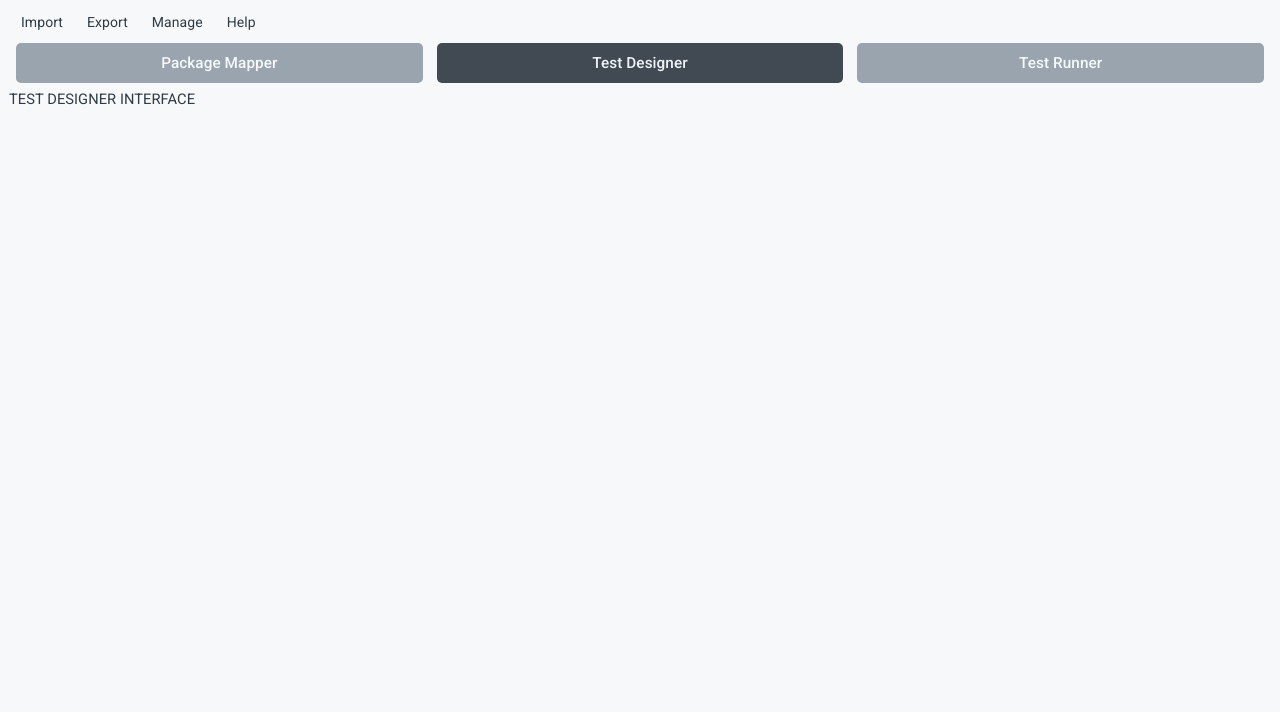
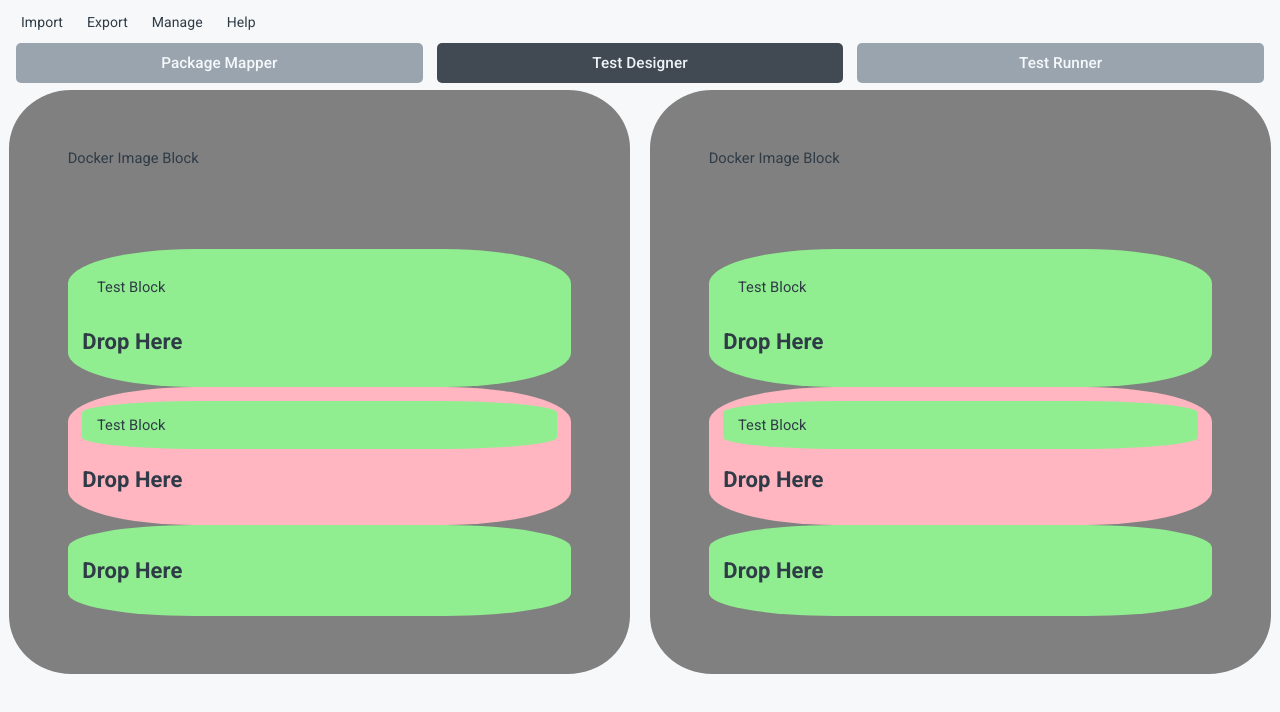
Before and after one commit to zakattack9/PYTOPE, a React (Create React App) app in the folder app/: page /test-designer in a window 1280 px wide. Shown: the top 712 px of the page. Built offline with nearby package versions, Linux system fonts and the light colour scheme.

Commit message:
added basic drag and drop

```diff
--- /dev/null
+++ b/app/src/components/ImageBlock/ImageBlock.scss
@@ -0,0 +1,8 @@
+.ImageBlock{
+    display: grid;
+    //justify-content: center;
+    padding:4em;
+    grid-template-rows: 100px auto; // modify first px value to change bar height
+    background-color: gray;
+    border-radius: 10%;
+}
--- /dev/null
+++ b/app/src/components/ImageBlock/ImageBlock.tsx
@@ -0,0 +1,51 @@
+import React, { Component, MouseEvent, useState } from 'react';
+import TestBlock from '../TestBlock/TestBlock';
+import './ImageBlock.scss';
+
+
+function ImageBlock() {
+
+    const [content, setContent] = useState<string>("Drop Here");
+
+    // Drag Handler
+    const dragStartHandler = (
+        e: React.DragEvent<HTMLDivElement>,
+        data: string
+    ) => {
+        e.dataTransfer.setData("text", data);
+    };
+
+    // Drop Handler
+    const dropHandler = (e: React.DragEvent<HTMLDivElement>) => {
+        e.preventDefault();
+        const data = e.dataTransfer.getData("text");
+        setContent(data);
+    };
+
+    // Makes a container droppable
+    const allowDrop = (e: React.DragEvent<HTMLDivElement>) => {
+        e.preventDefault();
+    };
+
+    return (
+        <div className='ImageBlock'>
+            Docker Image Block
+            <div className='TestBlock' onDragStart={(e) => dragStartHandler(e, "test1") }
+                onDragOver={allowDrop} onDrop={dropHandler} draggable={true} >
+                <TestBlock />
+                <h2>{content}</h2>
+            </div>
+            <div className='TestBlock2' onDragStart={(e) => dragStartHandler(e, "test2")}
+                onDragOver={allowDrop} onDrop={dropHandler} draggable={true}>
+                <TestBlock />
+                <h2>{content}</h2>
+            </div>
+            <div className='TestBlock' onDragOver={allowDrop} onDrop={dropHandler}>
+                <h2>{content}</h2>
+            </div>
+        </div>
+
+    );
+}
+
+export default ImageBlock;
--- /dev/null
+++ b/app/src/components/TestBlock/TestBlock.scss
@@ -0,0 +1,10 @@
+.TestBlock{
+    padding: 1em;
+    background-color: lightgreen;
+    border-radius: 25%;
+}
+.TestBlock2{
+    padding: 1em;
+    background-color: lightpink;
+    border-radius: 25%;
+}
--- /dev/null
+++ b/app/src/components/TestBlock/TestBlock.tsx
@@ -0,0 +1,16 @@
+import React, { Component } from 'react';
+import './TestBlock.scss';
+
+class TestBlock extends Component {
+    render() {
+        return (
+            <div className='TestBlock'>
+                <div className='TestBlock__Contents'>
+                    Test Block
+                    </div>
+            </div>
+        );
+    }
+}
+
+export default TestBlock;
--- a/app/src/pages/TestDesigner/TestDesigner.scss
+++ b/app/src/pages/TestDesigner/TestDesigner.scss
@@ -0,0 +1,5 @@
+.TestDesigner {
+    display: grid;
+    grid-template-columns: 1fr 1fr;
+    grid-gap: 20px;
+}
--- a/app/src/pages/TestDesigner/TestDesigner.tsx
+++ b/app/src/pages/TestDesigner/TestDesigner.tsx
@@ -1,9 +1,16 @@
+import ImageBlock from '../../components/ImageBlock/ImageBlock';
 import './TestDesigner.scss';
 
 function TestDesigner() {
   return (
     <div className='TestDesigner'>
-      TEST DESIGNER INTERFACE
+      <div className='TestDesigner__ImageBlock1'>
+        <ImageBlock/>
+
+      </div>
+      <div className='TestDesigner__ImageBlock2'>
+        <ImageBlock/>
+        </div>
     </div>
   );
 }
```
Also changed, not shown: app/src/components/RunBlock/RunBlock.tsx (added, +14 -0 lines), app/src/components/RunBlock/RunBlock.scss (added), 1 other file (tests, documents, lock files or other folders).
